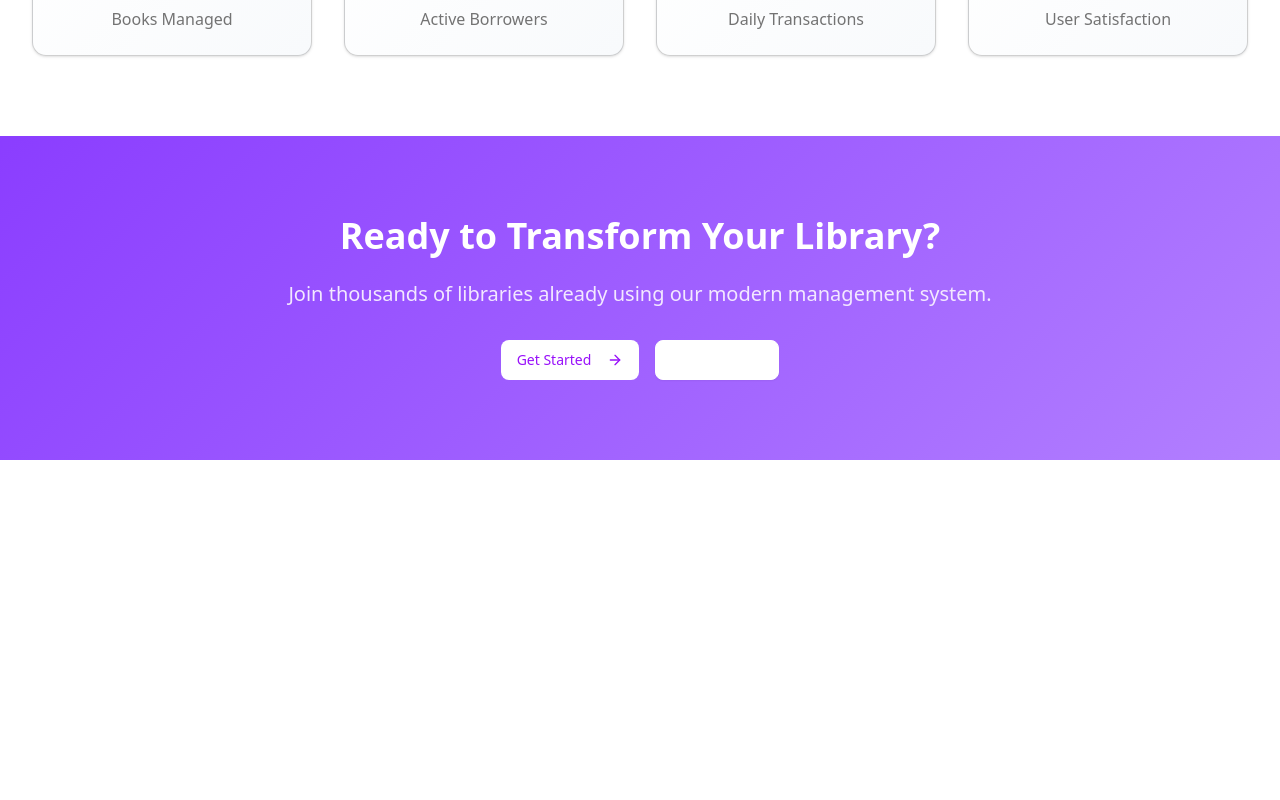
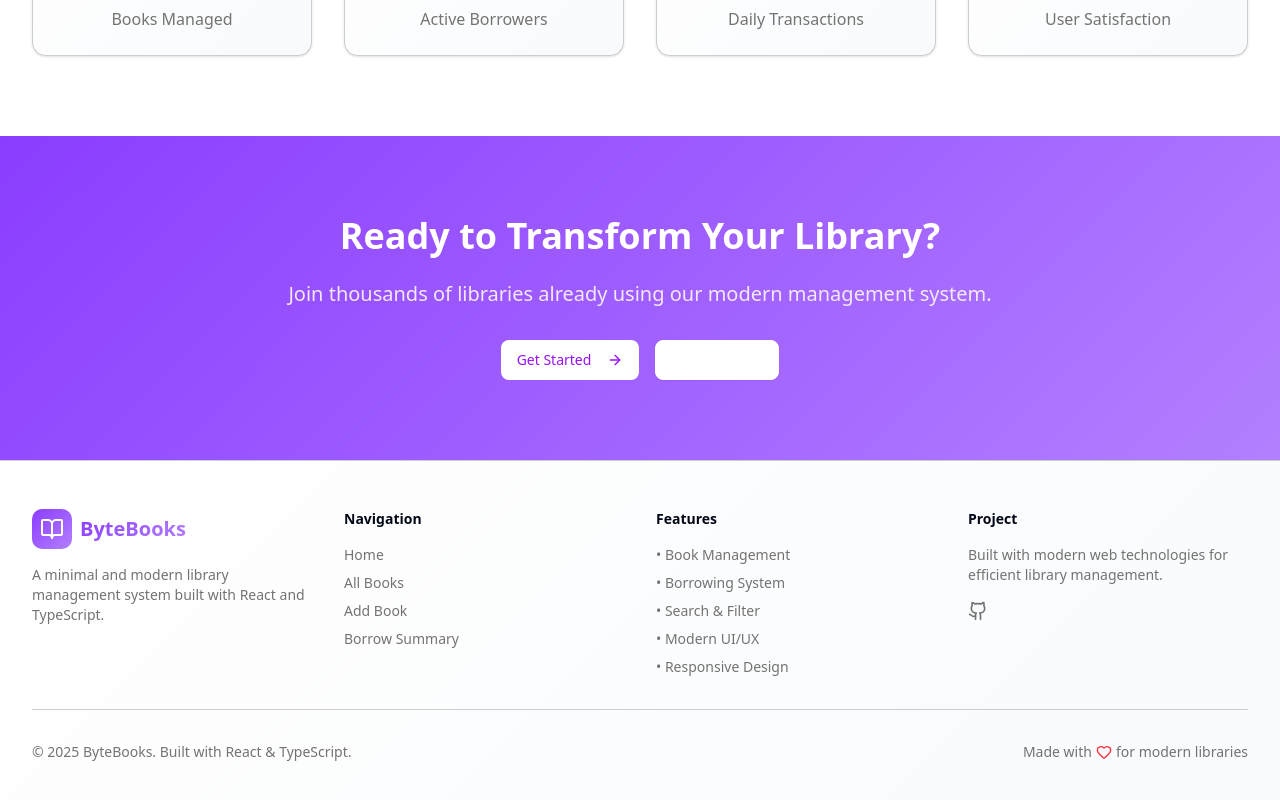
Before and after one commit to yeaminfoysal/ByteBooks-ClientSite, a React (Vite) app: page / in a window 1280 px wide. Shown: the part 2607-3407 px from the top of the page. Before the commit the page ends 3067 px from the top, so only its background shows below. Built offline with nearby package versions, Linux system fonts and the light colour scheme; no server answers.

Commit message:
footer complete

```diff
--- a/src/App.tsx
+++ b/src/App.tsx
@@ -1,6 +1,7 @@
 
 import { Outlet } from 'react-router'
 import Navbar from './components/Navbar'
+import { Footer } from './components/layout/Footer'
 
 function App() {
 
@@ -8,6 +9,7 @@ function App() {
     <>
       <Navbar />
       <Outlet />
+      <Footer/>
     </>
   )
 }
--- /dev/null
+++ b/src/components/layout/Footer.tsx
@@ -0,0 +1,95 @@
+import { BookOpen, Github, Heart } from 'lucide-react';
+import { Link } from 'react-router';
+
+export function Footer() {
+  return (
+    <footer className="bg-gradient-card border-t border-primary/20">
+      <div className="container mx-auto px-4 sm:px-6 lg:px-8 py-12">
+        <div className="grid grid-cols-1 md:grid-cols-4 gap-8">
+          {/* Brand */}
+          <div className="space-y-4">
+            <Link to="/" className="flex items-center space-x-2">
+              <div className="p-2 bg-gradient-primary rounded-lg shadow-glow">
+                <BookOpen className="h-6 w-6 text-white" />
+              </div>
+              <span className="text-xl font-bold bg-gradient-primary bg-clip-text text-transparent">
+                ByteBooks
+              </span>
+            </Link>
+            <p className="text-sm text-muted-foreground">
+              A minimal and modern library management system built with React and TypeScript.
+            </p>
+          </div>
+
+          {/* Navigation */}
+          <div className="space-y-4">
+            <h3 className="text-sm font-semibold text-foreground">Navigation</h3>
+            <ul className="space-y-2 text-sm">
+              <li>
+                <Link to="/" className="text-muted-foreground hover:text-primary transition-colors">
+                  Home
+                </Link>
+              </li>
+              <li>
+                <Link to="/books" className="text-muted-foreground hover:text-primary transition-colors">
+                  All Books
+                </Link>
+              </li>
+              <li>
+                <Link to="/create-book" className="text-muted-foreground hover:text-primary transition-colors">
+                  Add Book
+                </Link>
+              </li>
+              <li>
+                <Link to="/borrow-summary" className="text-muted-foreground hover:text-primary transition-colors">
+                  Borrow Summary
+                </Link>
+              </li>
+            </ul>
+          </div>
+
+          {/* Features */}
+          <div className="space-y-4">
+            <h3 className="text-sm font-semibold text-foreground">Features</h3>
+            <ul className="space-y-2 text-sm text-muted-foreground">
+              <li>• Book Management</li>
+              <li>• Borrowing System</li>
+              <li>• Search & Filter</li>
+              <li>• Modern UI/UX</li>
+              <li>• Responsive Design</li>
+            </ul>
+          </div>
+
+          {/* Contact */}
+          <div className="space-y-4">
+            <h3 className="text-sm font-semibold text-foreground">Project</h3>
+            <p className="text-sm text-muted-foreground">
+              Built with modern web technologies for efficient library management.
+            </p>
+            <div className="flex items-center space-x-4">
+              <a
+                href="https://github.com"
+                target="_blank"
+                rel="noopener noreferrer"
+                className="text-muted-foreground hover:text-primary transition-colors"
+              >
+                <Github className="h-5 w-5" />
+              </a>
+            </div>
+          </div>
+        </div>
+
+        <div className="mt-8 pt-8 border-t border-primary/20 flex flex-col md:flex-row justify-between items-center space-y-4 md:space-y-0">
+          <p className="text-sm text-muted-foreground">
+            © 2025 ByteBooks. Built with React & TypeScript.
+          </p>
+          <div className="flex items-center space-x-1 text-sm text-muted-foreground">
+            <span>Made with</span>
+            <Heart className="h-4 w-4 text-red-500" />
+            <span>for modern libraries</span>
+          </div>
+        </div>
+      </div>
+    </footer>
+  );
+}
```
